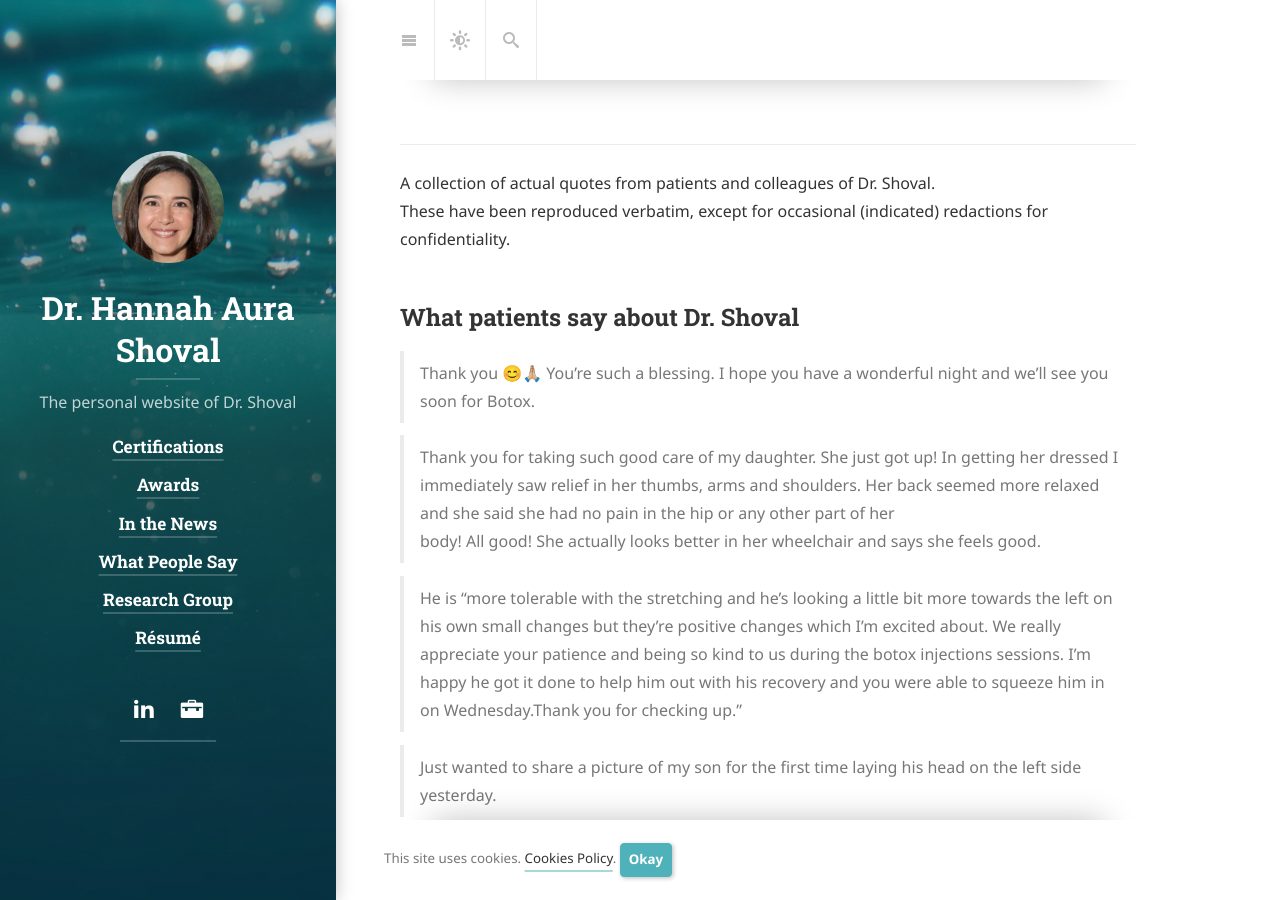
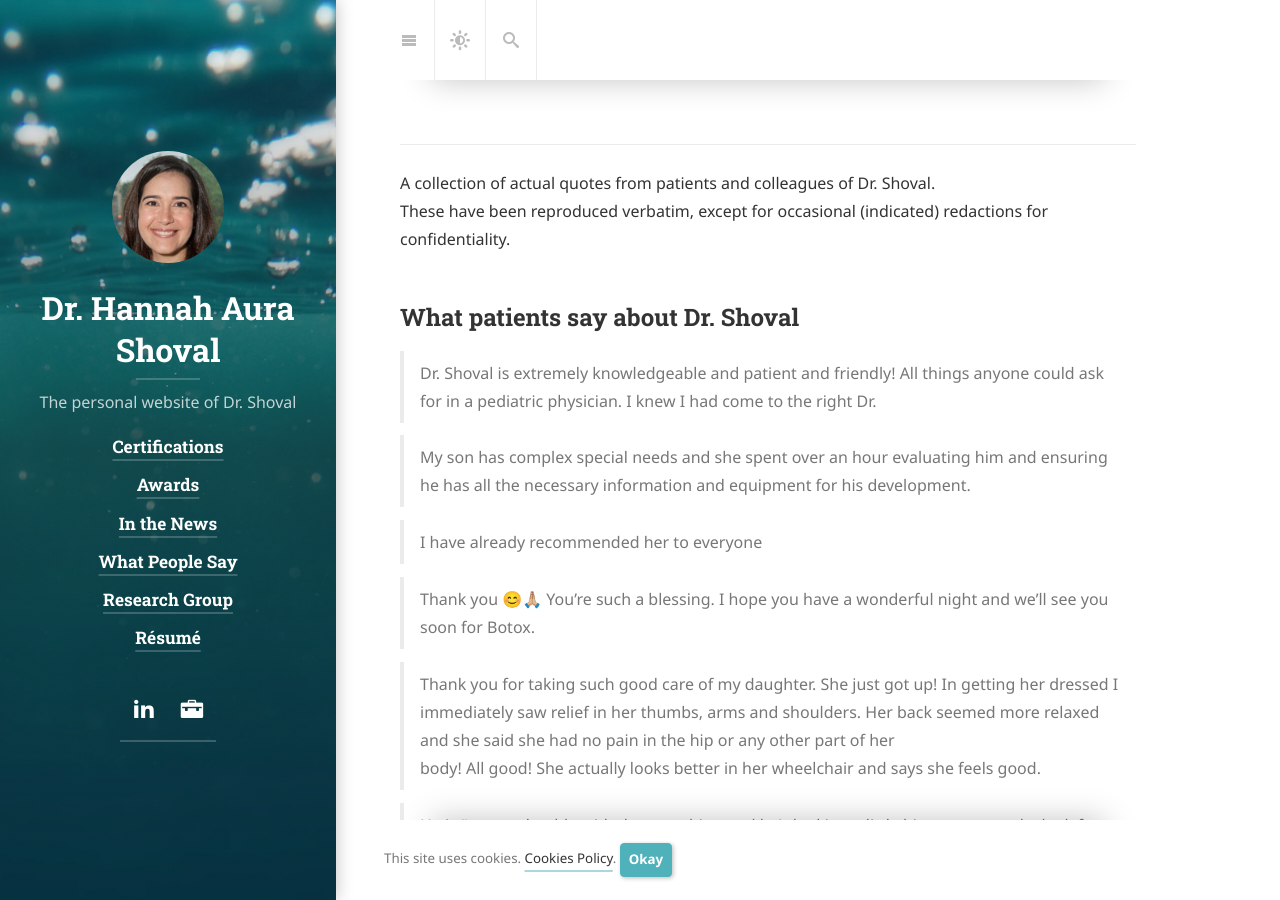
Before and after one commit to physiatry/physiatry.github.io, a Jekyll site: the page built from quotes.md, in a window 1280 px wide and 900 px high. Built offline with Jekyll 4.4.1, drawn with Linux system fonts in a browser that asks for light colours; cached includes are drawn as plain includes; nearby versions of some CDN libraries; some web fonts are replaced; library files that are not in the unit come from our copies.

Commit message:
add quotes

```diff
--- a/quotes.md
+++ b/quotes.md
@@ -10,6 +10,14 @@ These have been reproduced verbatim, except for occasional (indicated) redaction
 {:toc .large-only}
 
 ## What patients say about Dr. Shoval
+> Dr. Shoval is extremely knowledgeable and patient and friendly! All things anyone could ask for in a pediatric physician. I
+knew I had come to the right Dr.
+
+> My son has complex special needs and she spent over an hour evaluating him and ensuring he has all the necessary
+information and equipment for his development.
+
+> I have already recommended her to everyone
+
 > Thank you  😊🙏🏼  You’re such a blessing. I hope you have a wonderful night and we’ll see you soon for Botox.
 
 > Thank you for taking such good care of my daughter. She just got up! In getting her dressed I immediately saw relief in her
```
